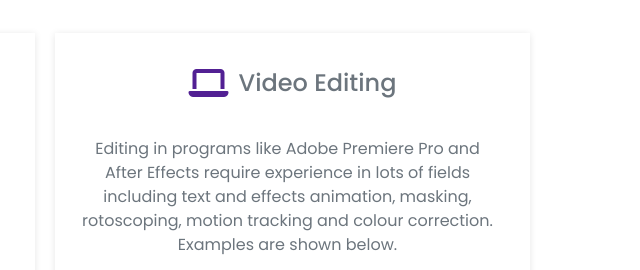
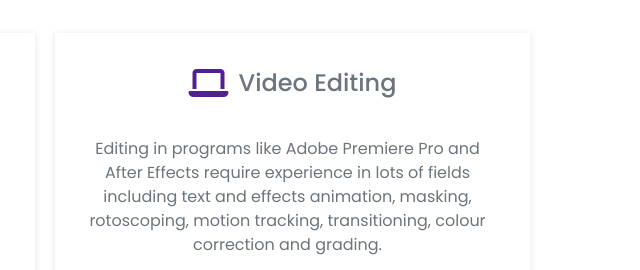
Before and after one commit to aleksandrabrzostek/personal-profile, a plain HTML site: page index.html in a window 1280 px wide. Shown: the part 3140-3410 px from the top of the page, 605-1245 px from the left. Drawn offline with nearby package versions, Linux system fonts and the light colour scheme.

Commit message:
text update

```diff
--- a/index.html
+++ b/index.html
@@ -274,8 +274,7 @@
                     </div>
                     <p>Editing in programs like Adobe Premiere Pro and After Effects require experience in lots of
                         fields including text and
-                        effects animation, masking, rotoscoping, motion tracking and colour correction. Examples are
-                        shown below.</p>
+                        effects animation, masking, rotoscoping, motion tracking, transitioning, colour correction and grading.</p>
                     <a href="#carouselExampleDark"
                         class="btn text-purple mr-4 mb-5 btn-outline-secondary text-decoration-none"><i
                             class="fa fa-arrow-down"></i></a>
```
